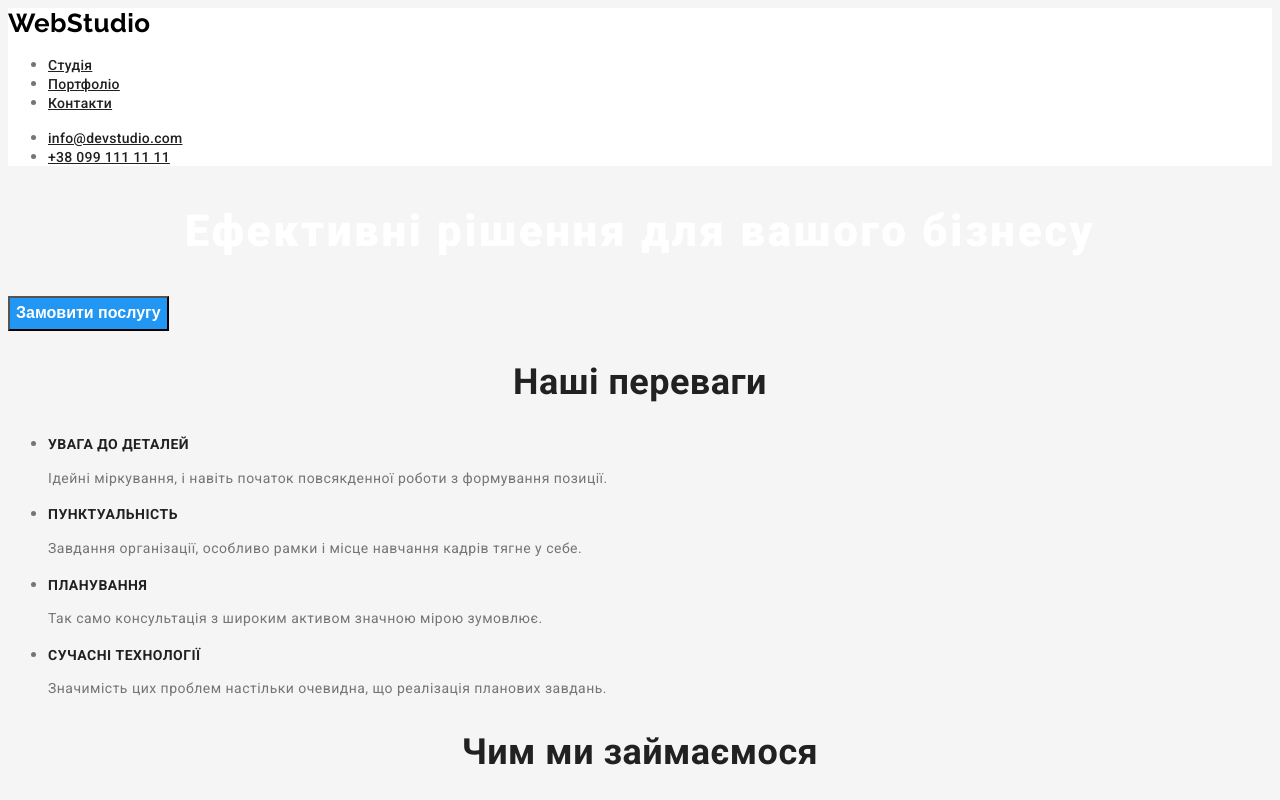
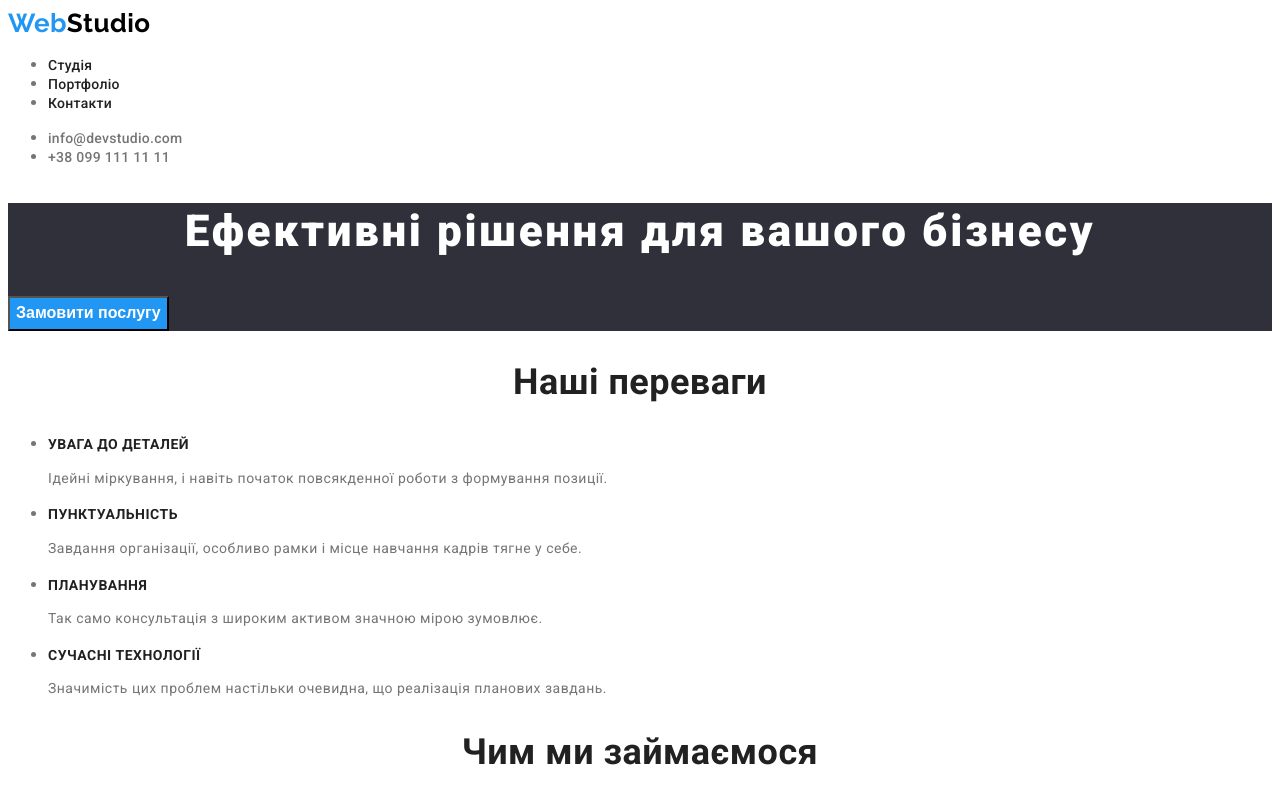
Before and after one commit to Serhey1992/-goit-markup-hw-02, a plain HTML site: page index.html in a window 1280 px wide. Shown: the top 800 px of the page. Drawn offline with Linux system fonts and the light colour scheme.

Commit message:
finalization

```diff
--- a/css/styles.css
+++ b/css/styles.css
@@ -16,18 +16,29 @@
         color: #000000;
         text-decoration: none;
 }
-.logo:hover,
 .logo:focus{
     color: var(--acent-color);
 }
-.site-nav .link,
-.feedback .link{
+.logo-style{
+    color: var(--acent-color);
+}
+.site-nav .link{
     color: var(--title-text-color);
     font-weight: 500;
     font-size: 14px;
     line-height: 1.1;
     letter-spacing: 0.02em;
+    text-decoration: none;
 }
+.feedback .link {
+    color: #757575;
+    font-weight: 500;
+    font-size: 14px;
+    line-height: 1.1;
+    letter-spacing: 0.02em;
+    text-decoration: none;
+}
+
 .site-nav .link:hover,
 .site-nav .link:focus{
     color: var(--acent-color);
@@ -40,7 +51,7 @@
 /*баді*/
 
 body{
-    background-color: #F5F5F5;
+    background-color: var(--primary-bcg-color);
     color: var(--primary-text-color);
     font-family: 'Roboto', sans-serif;
     font-style: normal;
@@ -50,6 +61,9 @@ body{
 
 
 /*секція герой*/
+.hero-section{
+    background-color: #2F303A;;
+}
 .hero-title{
     color: var(--primary-bcg-color);
         font-weight: 900;
@@ -68,7 +82,7 @@ body{
 }
 .hero-button:hover,
 .hero-button:focus{
-    color: var(--title-text-color);
+    color: var(--primary-bcg-color);
 }
 /*заголовки секцій*/
 .section-title{
@@ -113,6 +127,8 @@ body{
     color: var(--primary-bcg-color);
     font-size: 14px;
     line-height: 1.7;
+    text-decoration: none;
+    font-style: normal;
 }
 .footer-section .map:hover,
 .footer-section .map:focus{
@@ -123,6 +139,8 @@ body{
     color: rgba(255, 255, 255, 0.6);
     font-size: 14px;
     line-height: 1.7;
+    text-decoration: none;
+    font-style: normal;
 }
 .footer-section .mail:hover,
 .footer-section .mail:focus{
--- a/index.html
+++ b/index.html
@@ -15,7 +15,7 @@
 <body class="page">
     <header class="page-header">
         <nav>
-            <a href="./index.html" class="logo">WebStudio</a>
+            <a href="./index.html" class="logo"><span class="logo-style">Web</span>Studio</a>
             <ul class="site-nav">
                 <li><a href="./index.html" class="link">Студія</a></li>
                 <li><a href="./portfolio.html" class="link">Портфоліо</a></li>
@@ -28,7 +28,7 @@
         </ul>
     </header>
     <main>
-        <section>
+        <section class="hero-section">
             <h1 class="hero-title">Ефективні рішення для вашого бізнесу</h1>
             <button type="button" class="hero-button">Замовити послугу</button>
         </section>
@@ -83,7 +83,7 @@
         </section>
     </main>
     <footer class="footer">
-        <a href="./index.html" class="logo">WebStudio</a>
+        <a href="./index.html" class="logo"><span class="logo-style">Web</span>Studio</a>
         <address>
             <ul class="footer-section">
                 <li><a href="https://goo.gl/maps/1Dg9ZGH78BXYVgJ18" target="_blank" rel="noreferer noopener nofollow" class="map">м. Київ, пр-т Лесі
```
Also changed, not shown: portfolio.html (+2 -2 lines).
